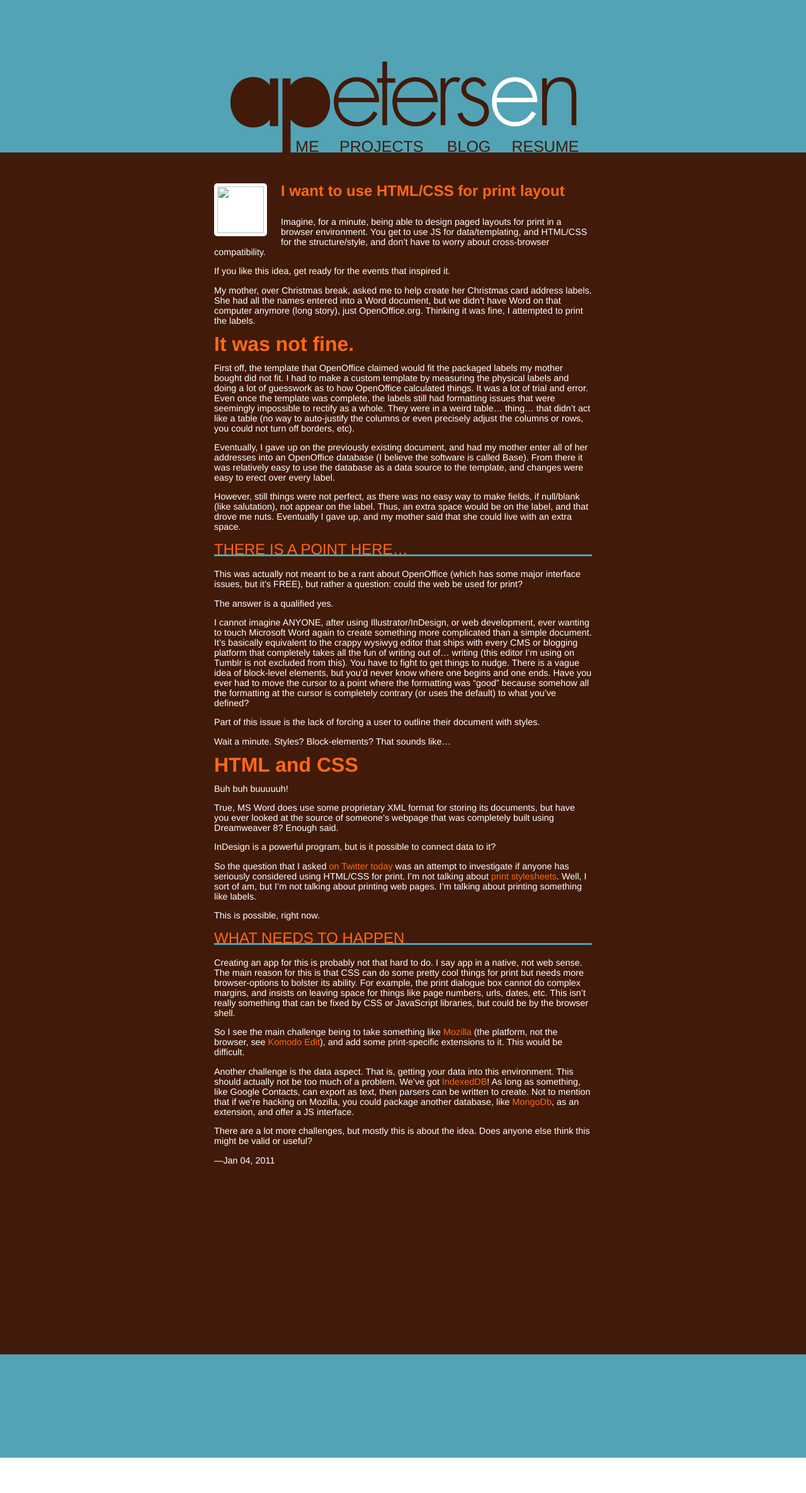
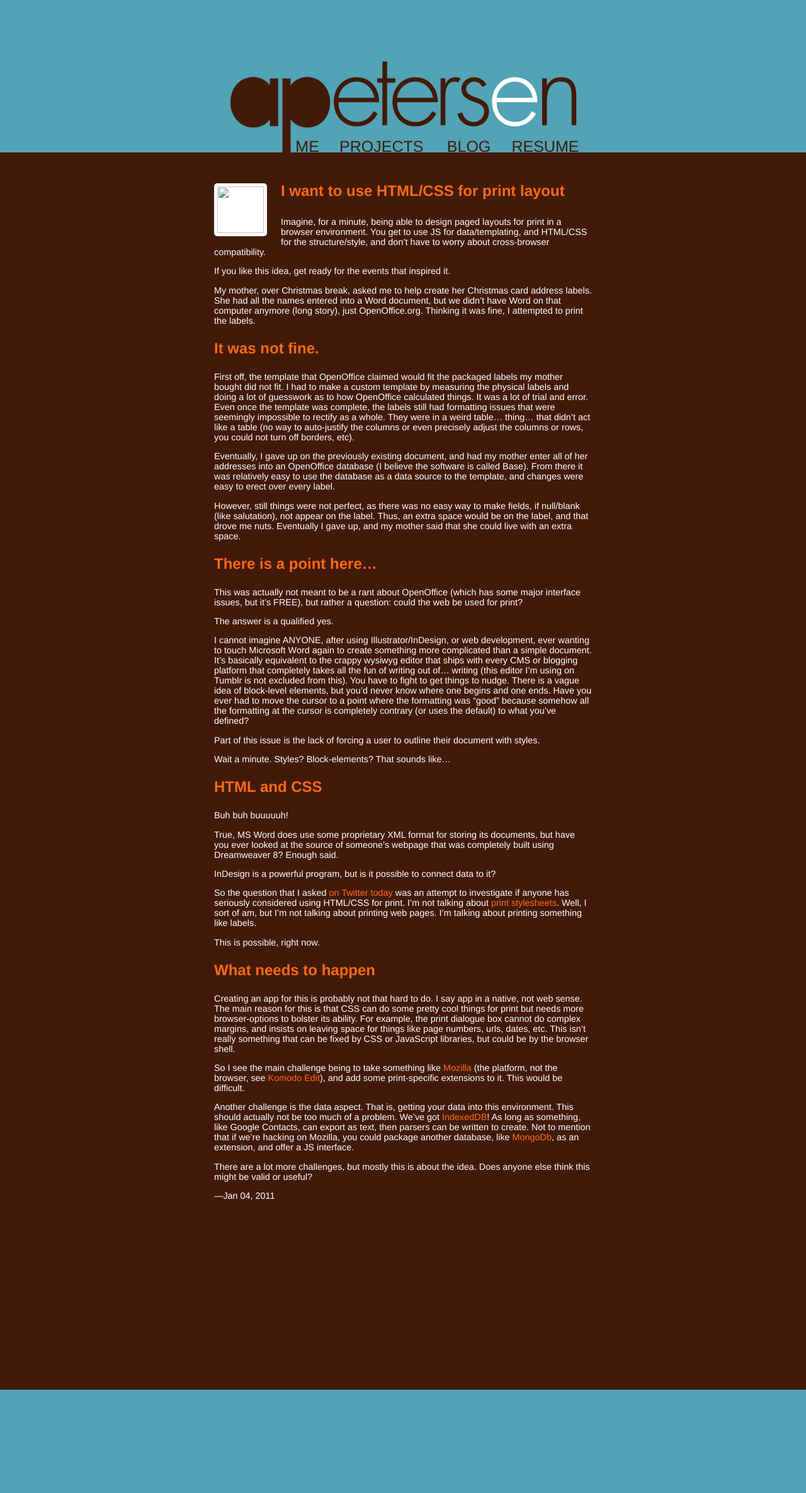
Before and after one commit to kirbysayshi/kirbysayshi.github.com, a Jekyll site: the page built from _posts/2011-01-04-use-html-css-print-layout.markdown, in a window 1280 px wide. Shown: the whole page at 63% size. Built offline with Jekyll 4.4.1, drawn with Linux system fonts in a browser that asks for light colours; nearby versions of some CDN libraries; before the commit the page ends 2314 px from its top, so only the background shows below that.

Commit message:
fixing headings

```diff
--- a/_posts/2011-01-04-use-html-css-print-layout.markdown
+++ b/_posts/2011-01-04-use-html-css-print-layout.markdown
@@ -19,8 +19,7 @@ If you like this idea, get ready for the events that inspired it.
 
 My mother, over Christmas break, asked me to help create her Christmas card address labels. She had all the names entered into a Word document, but we didn't have Word on that computer anymore (long story), just OpenOffice.org. Thinking it was fine, I attempted to print the labels.
 
-It was not fine.
-================
+### It was not fine.
 
 First off, the template that OpenOffice claimed would fit the packaged labels my mother bought did not fit. I had to make a custom template by measuring the physical labels and doing a lot of guesswork as to how OpenOffice calculated things. It was a lot of trial and error. Even once the template was complete, the labels still had formatting issues that were seemingly impossible to rectify as a whole. They were in a weird table... thing... that didn't act like a table (no way to auto-justify the columns or even precisely adjust the columns or rows, you could not turn off borders, etc).
 
@@ -28,8 +27,7 @@ Eventually, I gave up on the previously existing document, and had my mother ent
 
 However, still things were not perfect, as there was no easy way to make fields, if null/blank (like salutation), not appear on the label. Thus, an extra space would be on the label, and that drove me nuts. Eventually I gave up, and my mother said that she could live with an extra space.
 
-There is a point here...
-------------------------
+### There is a point here...
 
 This was actually not meant to be a rant about OpenOffice (which has some major interface issues, but it's FREE), but rather a question: could the web be used for print?
 
@@ -41,8 +39,7 @@ Part of this issue is the lack of forcing a user to outline their document with
 
 Wait a minute. Styles? Block-elements? That sounds like...
 
-HTML and CSS
-============
+### HTML and CSS
 
 Buh buh buuuuuh!
 
@@ -54,8 +51,7 @@ So the question that I asked [on Twitter today](http://twitter.com/#!/kirbysaysh
 
 This is possible, right now.
 
-What needs to happen
---------------------
+### What needs to happen
 
 Creating an app for this is probably not that hard to do. I say app in a native, not web sense. The main reason for this is that CSS can do some pretty cool things for print but needs more browser-options to bolster its ability. For example, the print dialogue box cannot do complex margins, and insists on leaving space for things like page numbers, urls, dates, etc. This isn't really something that can be fixed by CSS or JavaScript libraries, but could be by the browser shell.
 
```
